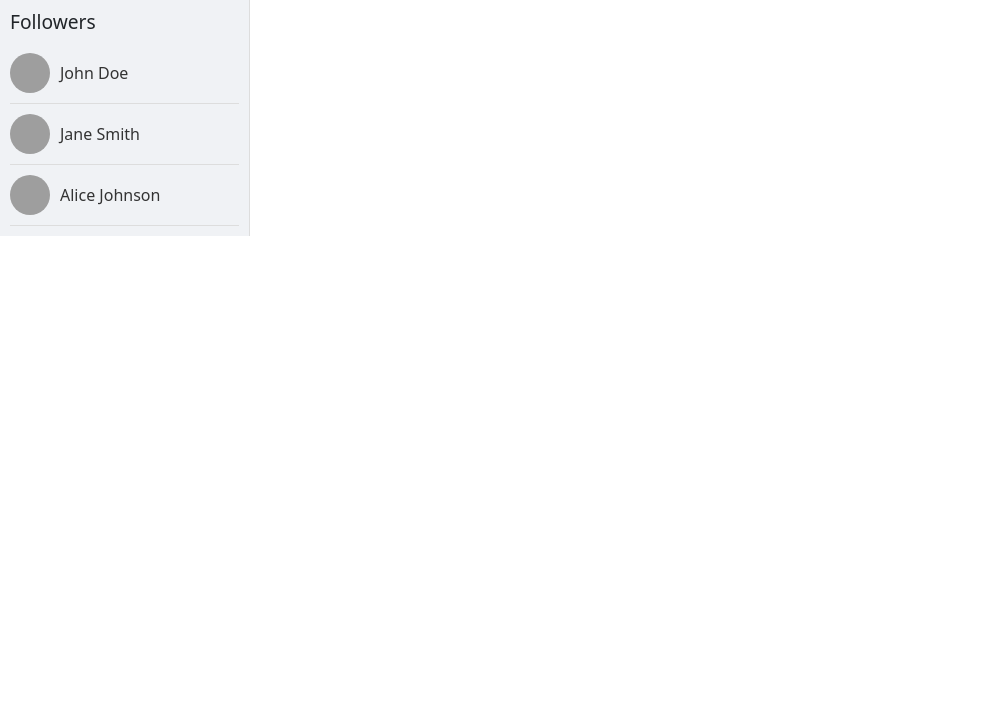
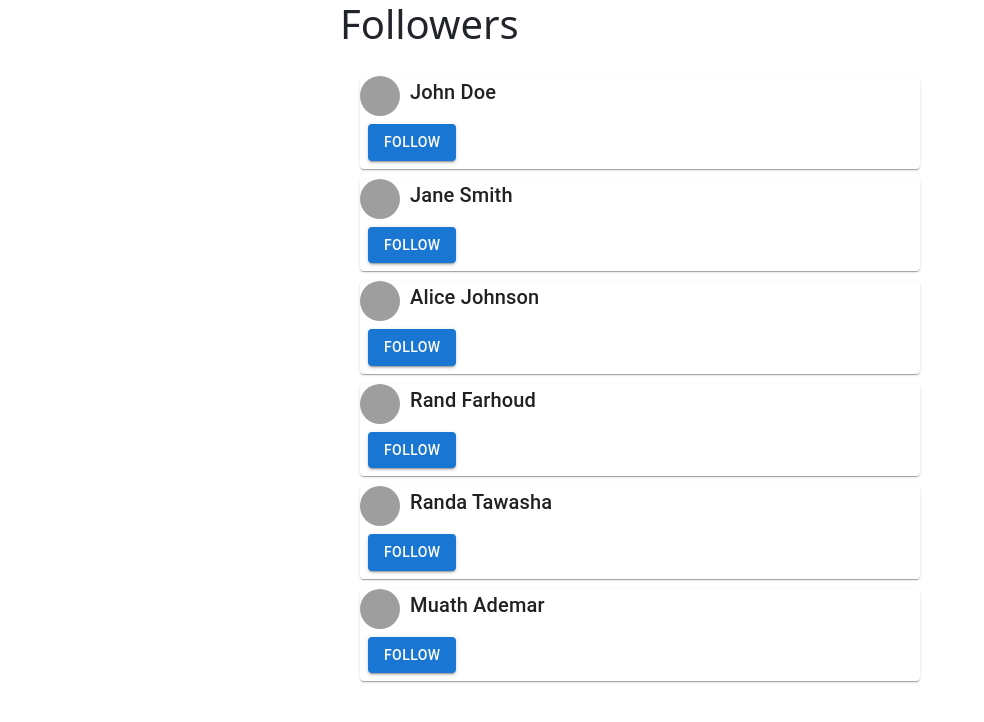
Before and after one commit to mustafataha5/LinkUp, a React (Vite) app in the folder client/: page /randatest in a window 1280 px wide. Shown: the top 722 px of the page, without its empty margins (0-984 px from the left). Built offline with nearby package versions, Linux system fonts and the light colour scheme; grey boxes are pictures that could not be loaded.

Commit message:
follow unfollow

```diff
--- a/client/src/App.jsx
+++ b/client/src/App.jsx
@@ -1,37 +1,13 @@
-import { useState } from 'react'
-import reactLogo from './assets/react.svg'
-import viteLogo from '/vite.svg'
-// import './App.css'
-import Home from './views/Home'
-import { Route, Routes } from 'react-router-dom'
-import Register from './components/Register'
-import Login from './components/Login'
-import Test from './components/Test'
-import FollowerSidebar from './views/FollowerSidebar';
-import MainPage from './views/MainPage'
-import Page403 from './components/Page403'
+import React from 'react';
+import FollowerList from './views/FollowerList';
 
-function App() {
-  const [count, setCount] = useState(0)
+const App = () => {
+  return (
+    <div style={{ maxWidth: 600, margin: '0 auto' }}>
+      <h1>Followers</h1>
+      <FollowerList />
+    </div>
+  );
+};
 
-  return (
-    <>
-<Routes>
-    <Route path='/randatest' element={<FollowerSidebar/>}  />
-    <Route path='/' element={<Home/>}/>
-    <Route path='/login' element={<Login/>}/>
-    <Route path='/register' element={<Register/>}/>
-
-    <Route path='/login' element={<Login />}/>
-    <Route path='/test' element={<Test />}/>
-
-    <Route path='/success' element={<MainPage/>}/>
-    <Route path='/403' element={<Page403/>}/>
-
-
-</Routes>
-    </>
-  )
-}
-
-export default App
+export default App;
--- /dev/null
+++ b/client/src/views/FollowerList.jsx
@@ -0,0 +1,57 @@
+import React, { useState } from 'react';
+import { Button, Card, CardContent, Typography, Avatar, CardActions } from '@mui/material';
+import { styled } from '@mui/system';
+import './FollowerSidebar.css';
+
+// Sample data for followers
+const initialFollowers = [
+  { id: 1, firstName: 'John', lastName: 'Doe', profilePic: 'path/to/john.jpg' },
+  { id: 2, firstName: 'Jane', lastName: 'Smith', profilePic: 'path/to/jane.jpg' },
+  { id: 3, firstName: 'Alice', lastName: 'Johnson', profilePic: 'path/to/alice.jpg' },
+  { id: 4, firstName: 'Rand', lastName: 'Farhoud', profilePic: 'path/to/rand.jpg' },
+  { id: 5, firstName: 'Randa', lastName: 'Tawasha', profilePic: 'path/to/randa.jpg' },
+  { id: 6, firstName: 'Muath', lastName: 'Ademar', profilePic: 'path/to/muath.jpg' },
+];
+
+const FollowerList = () => {
+  const [followers, setFollowers] = useState(initialFollowers);
+  const [following, setFollowing] = useState(new Set());
+
+  const handleFollowToggle = (id) => {
+    setFollowing((prevFollowing) => {
+      const newFollowing = new Set(prevFollowing);
+      if (newFollowing.has(id)) {
+        newFollowing.delete(id);
+      } else {
+        newFollowing.add(id);
+      }
+      return newFollowing;
+    });
+  };
+
+  return (
+    <div style={{ padding: 20 }}>
+      {followers.map((follower) => (
+        <Card key={follower.id} style={{ marginBottom: 10 }}>
+          <CardContent class="flexMe" >
+            <Avatar src={follower.profilePic} alt={follower.name} style={{ marginRight: 10 }} />
+            <Typography variant="h6" component="div" style={{ display: 'inline' }}>
+                {follower.firstName} {follower.lastName}
+            </Typography>
+          </CardContent>
+          <CardActions>
+            <Button
+              variant="contained"
+              color={following.has(follower.id) ? 'secondary' : 'primary'}
+              onClick={() => handleFollowToggle(follower.id)}
+            >
+              {following.has(follower.id) ? 'Unfollow' : 'Follow'}
+            </Button>
+          </CardActions>
+        </Card>
+      ))}
+    </div>
+  );
+};
+
+export default FollowerList;
--- a/client/src/views/FollowerSidebar.css
+++ b/client/src/views/FollowerSidebar.css
@@ -3,6 +3,10 @@
     padding: 10px;
     background-color: #f0f2f5;
     border-right: 1px solid #ddd;
+  }
+
+  .flexMe {
+    display: flex;
   }
 
   .follower-sidebar h2 {
```
Also changed, not shown: client/src/App___.jsx (added, +35 -0 lines).
